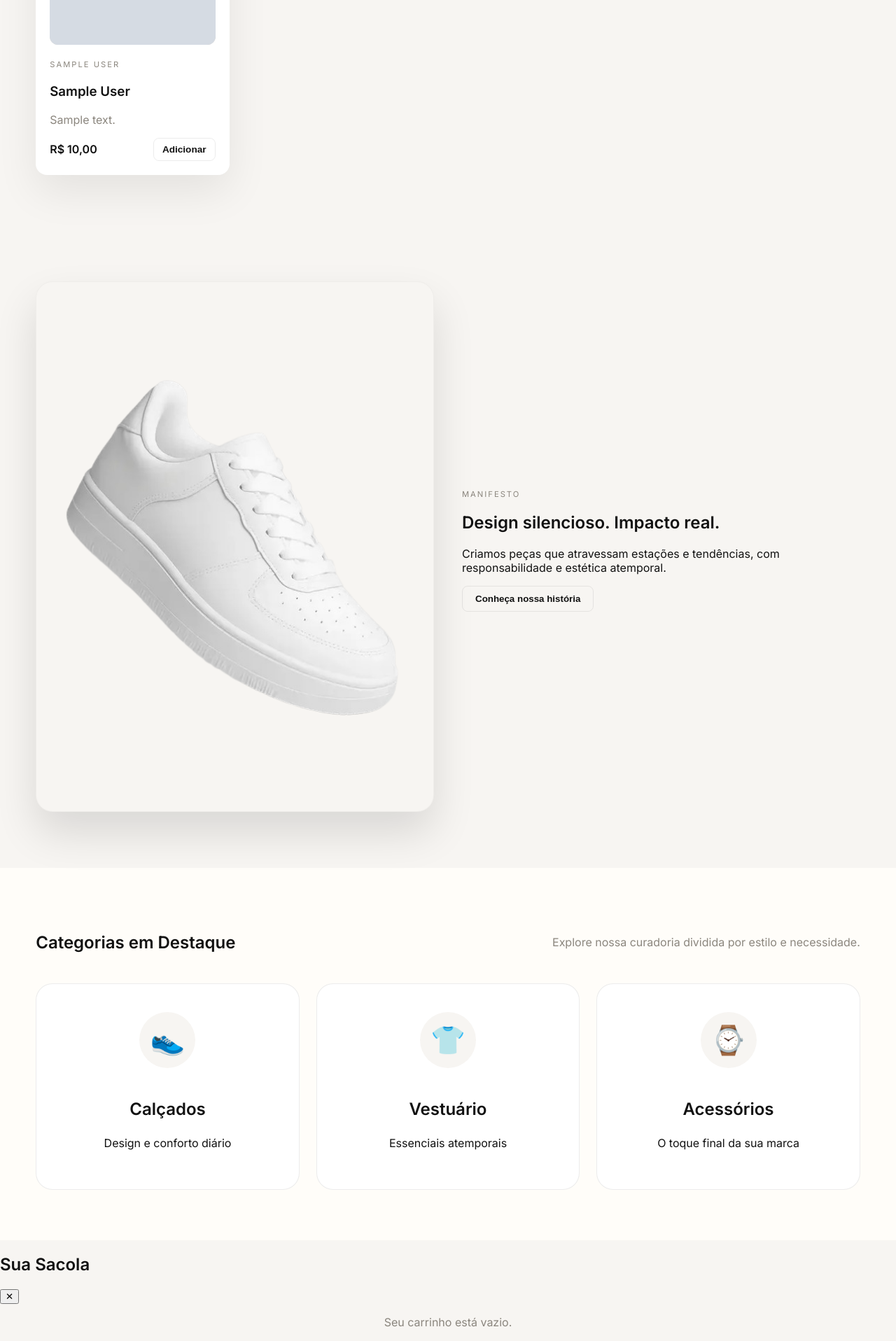
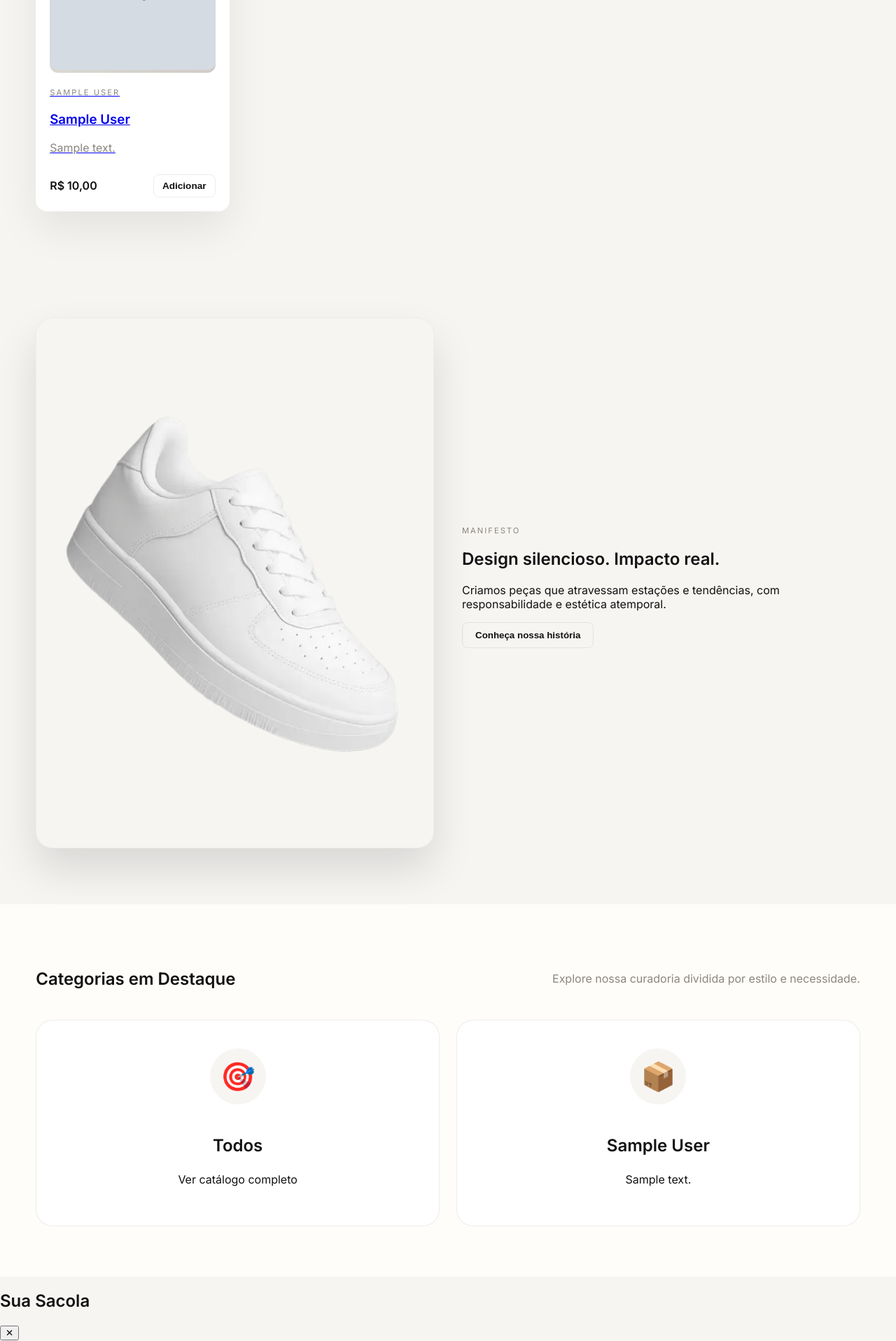
Before and after one commit to gleydson-silv/trilha_backend_nadic, a Django app: template users/templates/store_customer.html in a window 1280 px wide. Shown: the part 1160-3076 px from the top of the page at 70% size. Run offline with Django 5.2, Linux system fonts and the light colour scheme; the template is opened without the code that fills it: values that come from a table or form of the project are taken from there, others are empty; tables that the repository leaves empty hold one stand-in row (values such as "Sample post"); grey boxes marked "Sample" are stand-in pictures.

Commit message:
Atualiza interface da loja para clientes

```diff
--- a/users/templates/store_customer.html
+++ b/users/templates/store_customer.html
@@ -28,13 +28,21 @@
 
   <section class="section">
     <div class="container">
-      <div class="section__head">
+      <div class="section__head section__head--filters">
+        <div>
           <h2>Novidades</h2>
-        <a href="#" class="link">Ver tudo</a>
+          <p class="muted">Os últimos lançamentos do nosso Studio.</p>
+        </div>
+
+        <form action="/app/store/" method="GET" class="search-form">
+          <input type="text" name="search" placeholder="Pesquisar produto..." value="{{ request.GET.search|default:'' }}">
+          <button type="submit">🔍</button>
+        </form>
       </div>
       <div class="grid">
         {% for product in products %}
         <article class="card">
+          <a href="/app/product/{{ product.id }}/" class="card__link-wrapper">
             <div class="card__image">
               {% if product.image %}
               <img src="{{ product.image.url }}" alt="{{ product.name }}" class="card__img-fit">
@@ -46,9 +54,18 @@
               <span class="eyebrow">{{ product.category.name }}</span>
               <h3>{{ product.name }}</h3>
               <p class="muted">{{ product.description|truncatechars:80 }}</p>
+            </div>
+          </a>
+          <div class="card__content" style="padding-top: 0;">
             <div class="card__footer">
               <span class="price">R$ {{ product.price }}</span>
-              <button class="btn btn--small btn--ghost">Adicionar</button>
+              <button class="btn btn--small btn--ghost"
+                data-add-cart="{{ product.id }}"
+                data-name="{{ product.name }}"
+                data-price="{{ product.price }}"
+                data-image="{% if product.image %}{{ product.image.url }}{% endif %}">
+                Adicionar
+              </button>
             </div>
           </div>
         </article>
@@ -83,21 +100,21 @@
         <p class="muted">Explore nossa curadoria dividida por estilo e necessidade.</p>
       </div>
       <div class="collection">
-        <a href="#" class="collection__card">
-          <div class="collection__icon">👟</div>
-          <h3>Calçados</h3>
-          <p>Design e conforto diário</p>
+        <a href="/app/store/" class="collection__card {% if not request.GET.category %}collection__card--active{% endif %}">
+          <div class="collection__icon">🎯</div>
+          <h3>Todos</h3>
+          <p>Ver catálogo completo</p>
         </a>
-        <a href="#" class="collection__card">
-          <div class="collection__icon">👕</div>
-          <h3>Vestuário</h3>
-          <p>Essenciais atemporais</p>
+        {% for category in categories %}
+        <a href="/app/store/?category={{ category.id }}"
+           class="collection__card {% if request.GET.category == category.id|stringformat:'i' %}collection__card--active{% endif %}">
+          <div class="collection__icon">
+            {% if "Calçado" in category.name %}👟{% elif "Vestuário" in category.name %}👕{% elif "Acessório" in category.name %}⌚{% else %}📦{% endif %}
+          </div>
+          <h3>{{ category.name }}</h3>
+          <p>{{ category.description|truncatechars:30 }}</p>
         </a>
-        <a href="#" class="collection__card">
-          <div class="collection__icon">⌚</div>
-          <h3>Acessórios</h3>
-          <p>O toque final da sua marca</p>
-        </a>
+        {% endfor %}
       </div>
     </div>
   </section>
```
Lines whose indentation alone changed are shown as unchanged.
